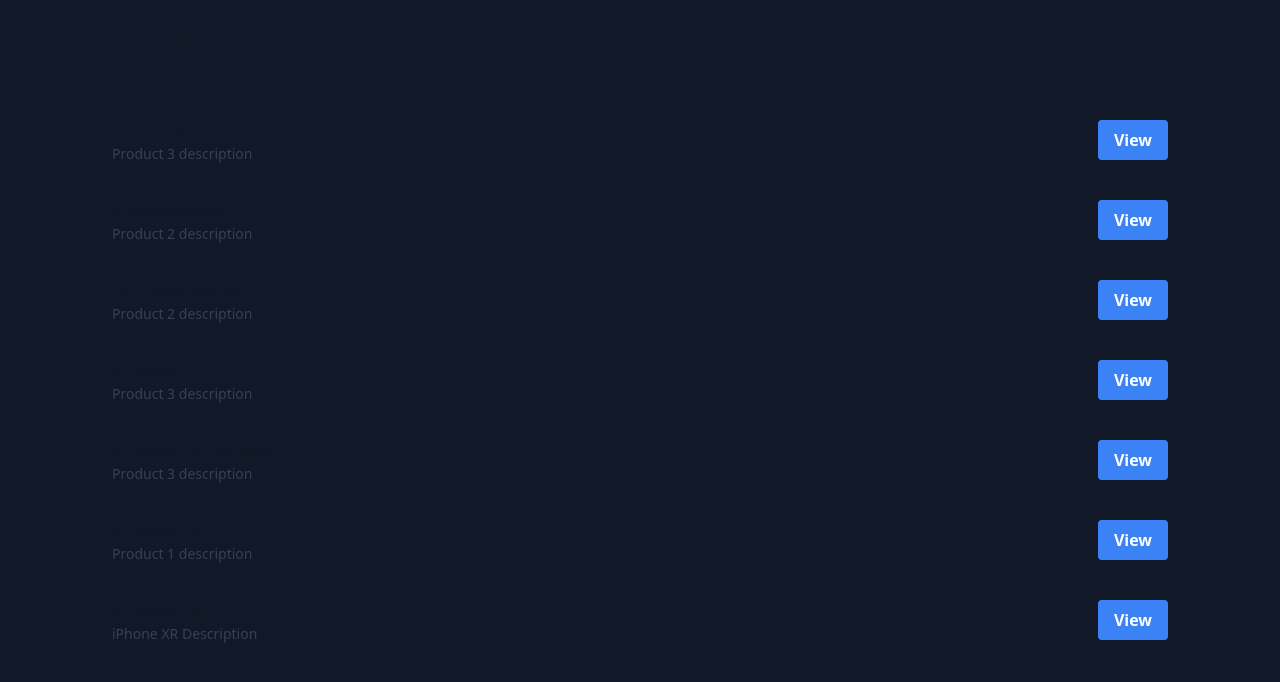
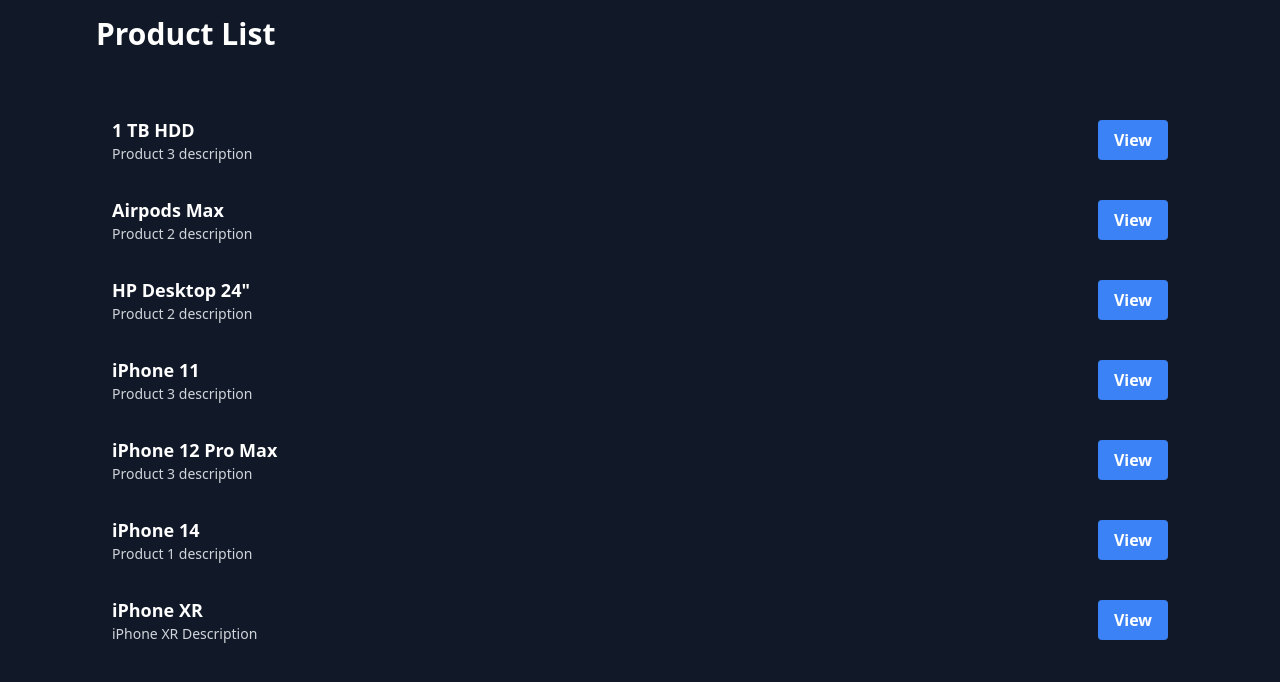
Before and after one commit to kkopoku/vue-shopping-cart, a Vue app: page / in a window 1280 px wide. Shown: the top 682 px of the page. Built offline with nearby package versions, Linux system fonts and the light colour scheme.

Commit message:
small change

```diff
--- a/src/views/Home.vue
+++ b/src/views/Home.vue
@@ -1,13 +1,13 @@
 <template>
     <div class="flex flex-col min-h-screen bg-gray-900 px-20">
         <div class="container mx-auto p-4">
-            <h1 class="text-3xl font-bold text-gray-900 dark:text-white mb-12">Product List</h1>
+            <h1 class="text-3xl font-bold text-white mb-12">Product List</h1>
             <div class="max-h-[35rem] overflow-y-auto custom-scrollbar">
                 <div v-for="product in sortedProducts" :key="product.name"
                     class="flex items-center justify-between p-4 rounded-md">
                     <div>
-                        <h2 class="text-lg font-semibold text-gray-900 dark:text-white">{{ product.name }}</h2>
-                        <p class="text-sm text-gray-700 dark:text-gray-300">{{ product.description }}</p>
+                        <h2 class="text-lg font-semibold text-white">{{ product.name }}</h2>
+                        <p class="text-sm text-gray-300">{{ product.description }}</p>
                     </div>
                     <button class="bg-blue-500 hover:bg-blue-700 text-white font-semibold py-2 px-4 rounded"
                         @click="openPopup(product)">View</button>
```
